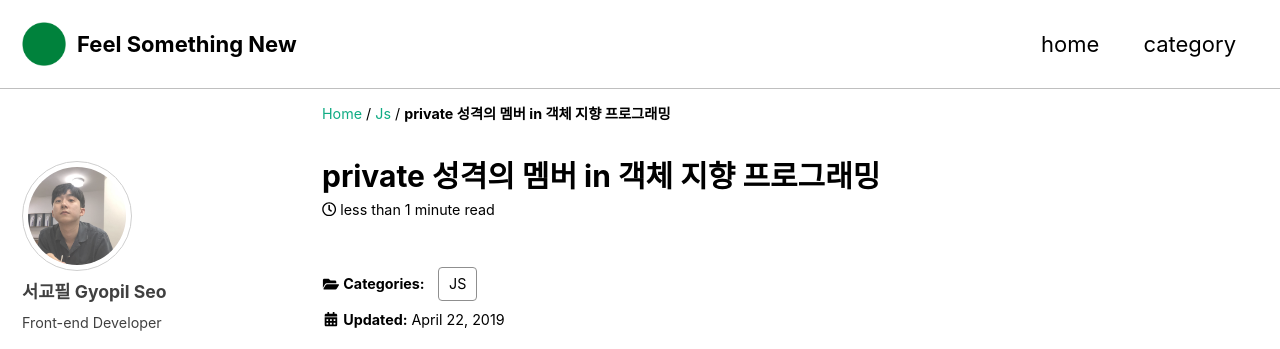
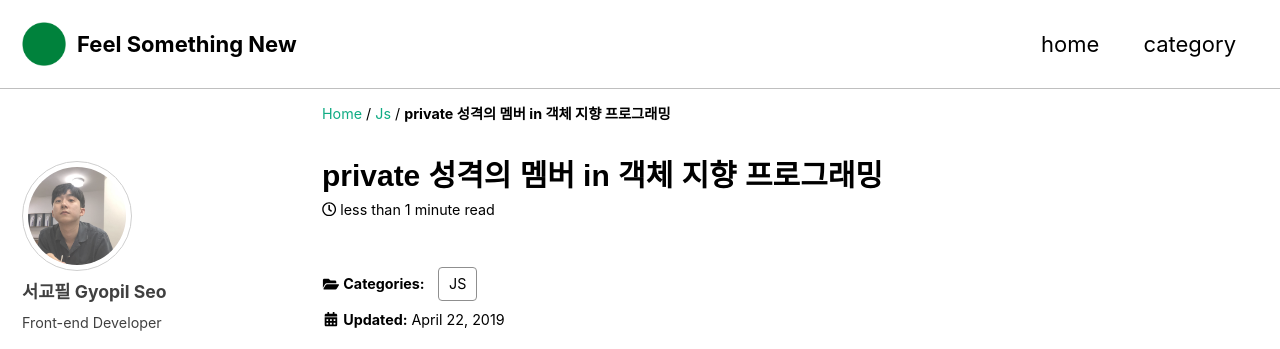
Before and after one commit to gyofeel/gyofeel.github.io, a Jekyll site: the page built from _posts/2019-04-22-private 성격의 멤버 in JS 객체 지향 프로그래밍.md, in a window 1280 px wide. Shown: the top 349 px of the page. Built offline with Jekyll 4.4.1, drawn with Linux system fonts in a browser that asks for light colours; cached includes are drawn as plain includes; nearby versions of some CDN libraries; comment, search, counter and statistics services are not loaded.

Commit message:
fix font of page title

```diff
--- a/_sass/minimal-mistakes/_page.scss
+++ b/_sass/minimal-mistakes/_page.scss
@@ -53,6 +53,7 @@
 }
 
 .page__title {
+  font-family: $serif;
   margin-top: 0;
   line-height: 1;
 
```
